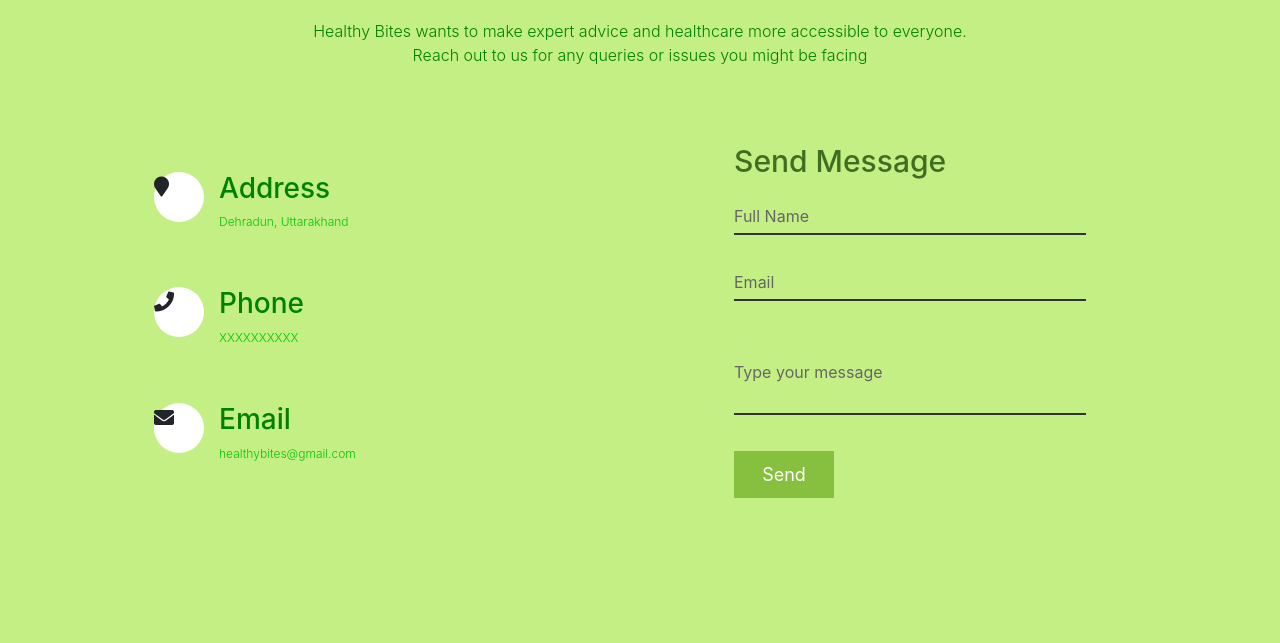
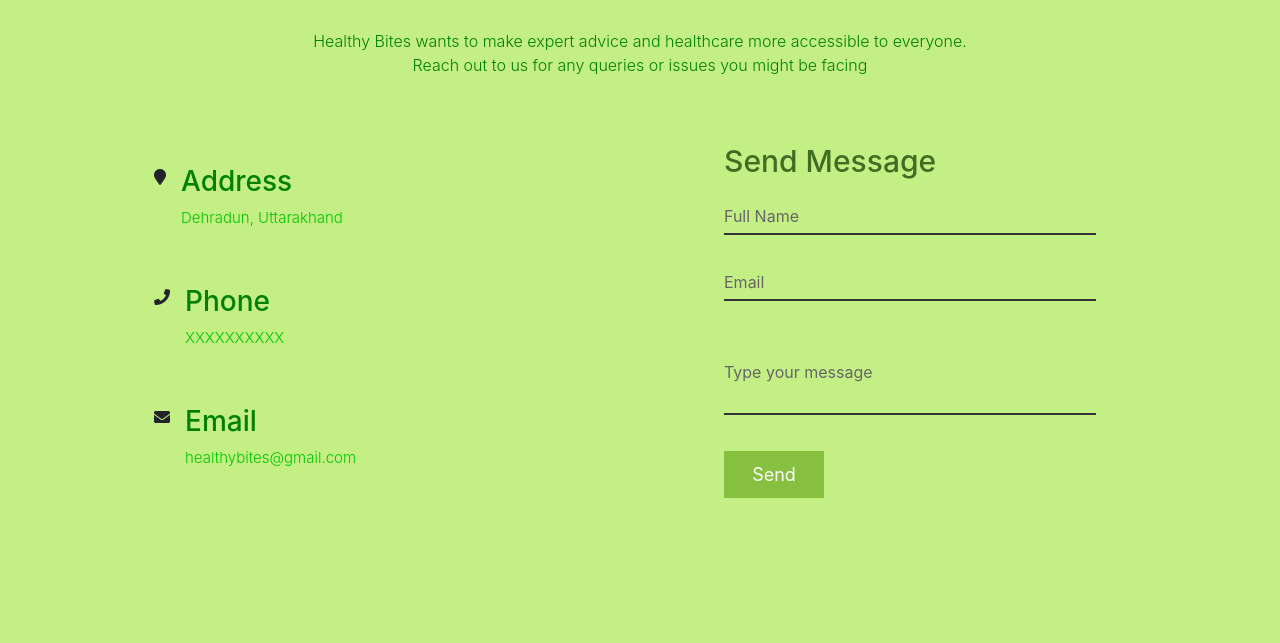
Before and after one commit to riyanegi1211/Healthy-Bites-Website, a plain HTML site: page index.html in a window 1280 px wide. Shown: the part 1964-2607 px from the top of the page. Drawn offline with nearby package versions, Linux system fonts and the light colour scheme.

Commit message:
Update style.css

```diff
--- a/style.css
+++ b/style.css
@@ -14,7 +14,8 @@
     padding-left: 0px;
 }
 
-a {
+a
+{
     text-decoration: none;
 }
 
@@ -204,21 +205,11 @@ a {
     padding: 20px 0px;
     display: flex;
 }
-.contain .contactInfo .box .icon
-{
-    min-width: 50px;
-    height: 50px;
-    background-color: white;
-    justify-content: center;
-    align-items: center;
-    border-radius: 50%;
-    font-size: 20px;
-}
 .contain .contactInfo .box .text
 {
     display: flex;
     margin-left: 15px;
-    font-size: 12px;
+    font-size: 15px;
     color: rgb(0, 198, 0);
     flex-direction: column;
     font-weight: 300;
@@ -231,7 +222,7 @@ a {
 .contactForm
 {
     width: 40%;
-    padding: 40px;
+    padding: 30px;
 }
 .contactForm h2
 {
```
